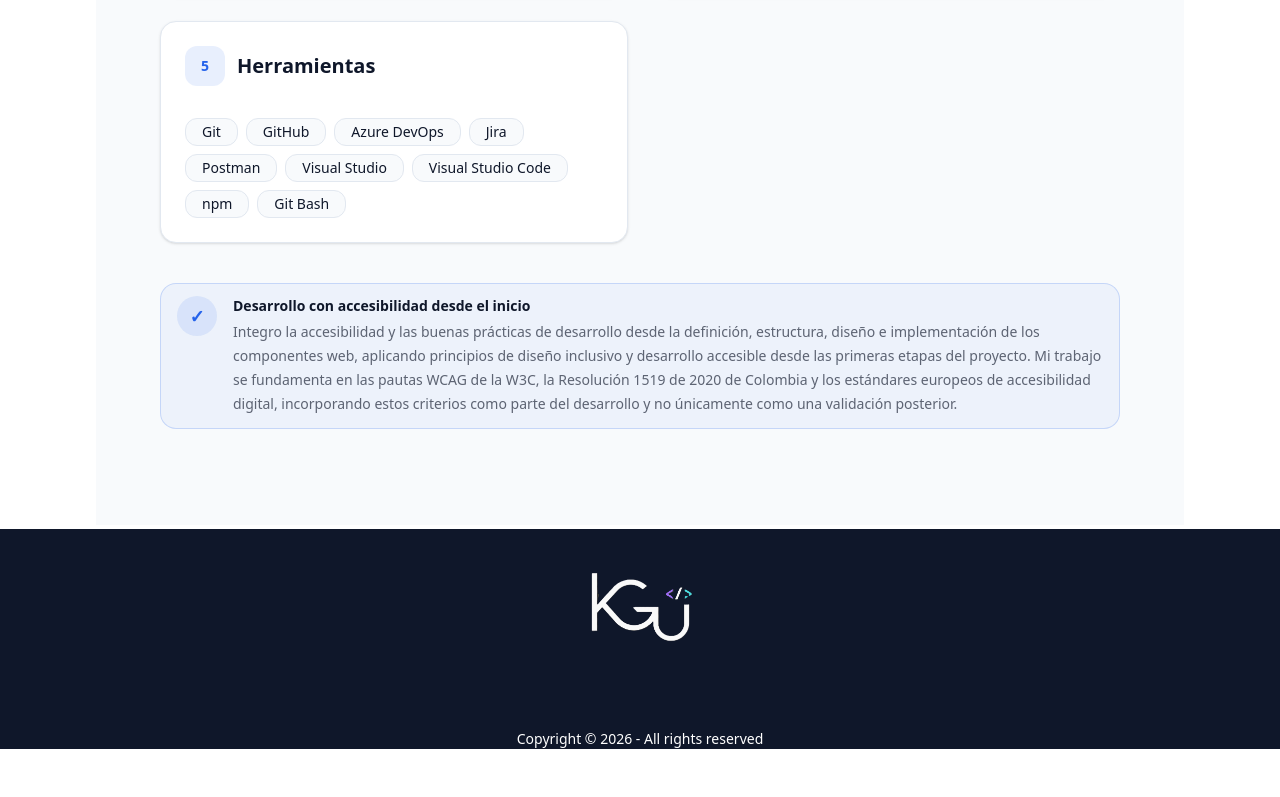
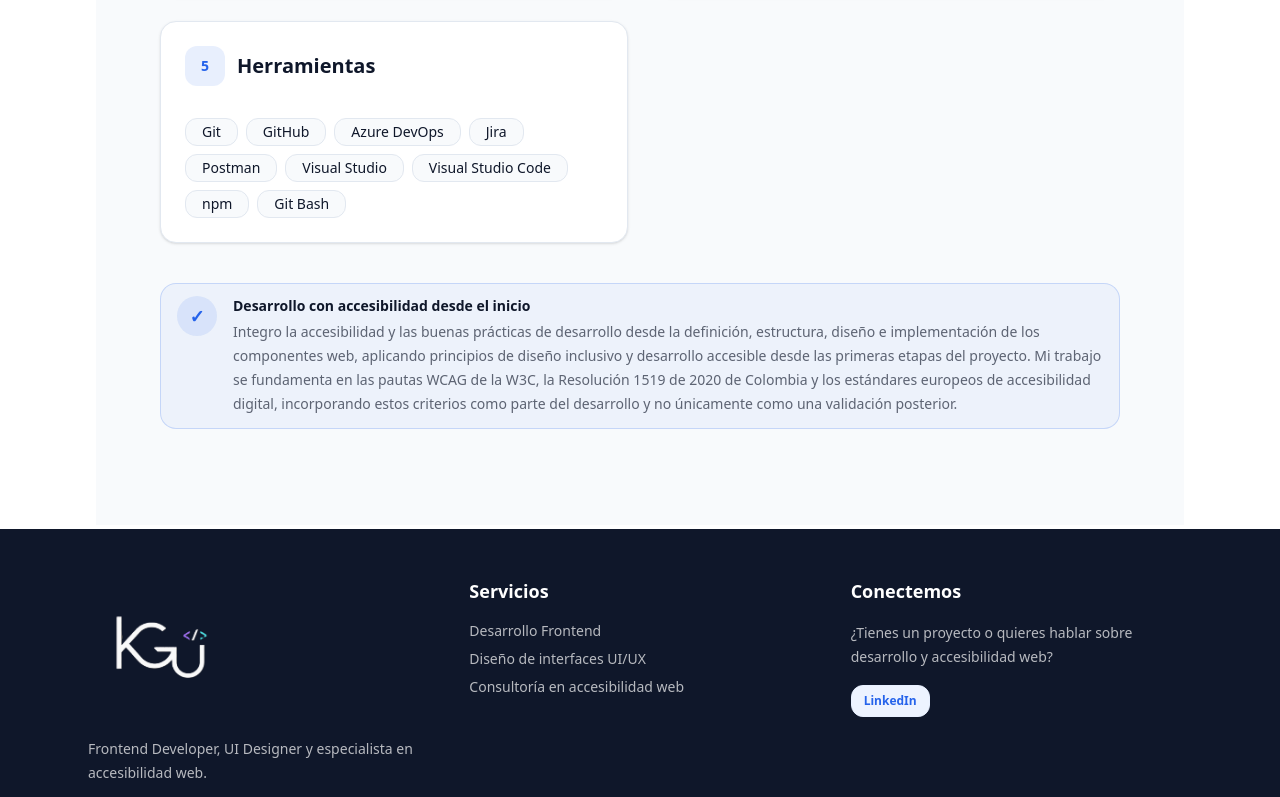
Before and after one commit to karengiseth23/portafolio, an Angular app: page /aboutMe in a window 1280 px wide. Shown: the part 2000-2797 px from the top of the page. Before the commit the page ends 2749 px from the top, so only its background shows below. Built offline with nearby package versions, Linux system fonts and the light colour scheme.

Commit message:
Se arregla responsive del navbar y se cambia footer

```diff
--- a/src/app/components/footer/footer.html
+++ b/src/app/components/footer/footer.html
@@ -1,6 +1,83 @@
-<footer class="footer footer-horizontal footer-center bg-neutral text-neutral-content items-center">
-    <img src="img/Designer.png" class="w-40 mx-auto" alt="Logo personal">
-    <p>
-      Copyright © 2026 - All rights reserved
+<footer class="bg-neutral text-neutral-content">
+
+  <div class="mx-auto grid max-w-6xl gap-10 px-6 py-12 md:grid-cols-3 md:items-start">
+
+    <!-- Identidad -->
+    <div class="text-center md:text-left">
+
+      <img
+        src="img/Designer.png"
+        class="mx-auto mb-4 w-36 md:mx-0"
+        alt="Logo personal de Karen Giseth"
+      />
+
+      <p class="max-w-sm text-sm leading-6 text-neutral-content/70">
+        Frontend Developer, UI Designer y especialista en
+        accesibilidad web.
+      </p>
+
+    </div>
+
+
+    <!-- Servicios -->
+    <div class="text-center md:text-left">
+
+      <h2 class="mb-4 text-lg font-semibold">
+        Servicios
+      </h2>
+
+      <ul class="space-y-2 text-sm text-neutral-content/70">
+
+        <li>
+          Desarrollo Frontend
+        </li>
+
+        <li>
+          Diseño de interfaces UI/UX
+        </li>
+
+        <li>
+          Consultoría en accesibilidad web
+        </li>
+
+      </ul>
+
+    </div>
+
+
+    <!-- Contacto -->
+    <div class="text-center md:text-left">
+
+      <h2 class="mb-4 text-lg font-semibold">
+        Conectemos
+      </h2>
+
+      <p class="mb-4 text-sm leading-6 text-neutral-content/70">
+        ¿Tienes un proyecto o quieres hablar sobre desarrollo
+        y accesibilidad web?
+      </p>
+
+      <a
+        href="www.linkedin.com/in/karen-giseth-urrego-gaitán-893240181"
+        target="_blank"
+        rel="noopener noreferrer"
+        class="btn btn-sm btn-soft btn-primary btn-hover focus-accessible"
+        aria-label="Visitar perfil de LinkedIn">
+        LinkedIn
+      </a>
+
+    </div>
+
+  </div>
+
+
+  <!-- Copyright -->
+  <div class="border-t border-neutral-content/10 px-6 py-4 text-center">
+
+    <p class="text-xs text-neutral-content/60">
+      © 2026 Karen Giseth. Todos los derechos reservados.
     </p>
+
+  </div>
+
 </footer>
--- a/src/app/components/navbar/navbar.html
+++ b/src/app/components/navbar/navbar.html
@@ -3,27 +3,27 @@
     <div class="navbar bg-base-100 shadow-sm px-4 py-6 md:px-24 md:py-10 lg:px-24 lg:py-6">
     <div class="navbar-start">
       <div class="dropdown">
-        <div tabindex="0" role="button" class="btn btn-ghost lg:hidden">
-          <svg xmlns="http://www.w3.org/2000/svg" class="h-5 w-5" fill="none" viewBox="0 0 24 24" stroke="currentColor"> <path stroke-linecap="round" stroke-linejoin="round" stroke-width="2" d="M4 6h16M4 12h8m-8 6h16" /> </svg>
+        <div tabindex="0" role="button" class="btn btn-lg btn-ghost lg:hidden">
+          <svg xmlns="http://www.w3.org/2000/svg" class="h-10 w-8" fill="none" viewBox="0 0 24 24" stroke="currentColor"> <path stroke-linecap="round" stroke-linejoin="round" stroke-width="2" d="M4 6h16M4 12h8m-8 6h16" /> </svg>
         </div>
         <ul
           tabindex="-1"
-          class="menu menu-sm dropdown-content bg-base-100 rounded-box z-1 mt-3 w-52 p-2 shadow">
-          <li><a
+          class="menu  dropdown-content bg-base-100 rounded-box z-1 mt-3 w-80 p-2 shadow">
+          <li><a class="p-4 btn btn-xl m-2 text-lg"
             routerLink="/aboutMe"
             routerLinkActive="text-primary font-bold"
 
             >Sobre mi</a></li>
-          <li><a
+          <li><a class="p-4 btn btn-xl m-2 text-lg"
             routerLink="/experience"
             routerLinkActive="text-primary font-bold"
             >Experiencia</a></li>
-          <li><a
+          <li><a class="p-4 btn btn-xl m-2 text-lg"
             routerLink="/projects"
             routerLinkActive="text-primary font-bold">Proyectos</a>
           </li>
           <li>
-            <a
+            <a class="p-4 btn btn-xl m-2 text-lg"
               href="Karen-Giseth-Urrego-Frontend-Developer.pdf"
               download
               aria-label="Descargar hoja de vida en formato PDF">
@@ -33,7 +33,7 @@
           </li>
           <li>
             <button
-            class="btn btn-soft btn-primary btn-sm mx-2"
+            class="btn btn-soft btn-xl btn-primary m-2 text-lg"
             (click)="mostrarModalContacto = true">
             Contáctame
             </button>
@@ -71,7 +71,7 @@
         </li>
         <li>
             <button
-            class="btn btn-md btn-soft btn-secondary mx-2"
+            class="btn btn-soft btn-secondary mx-2"
             (click)="mostrarModalContacto = true">
             Contáctame
             </button>
```
Also changed, not shown: public/img/linkedin.png (added).
